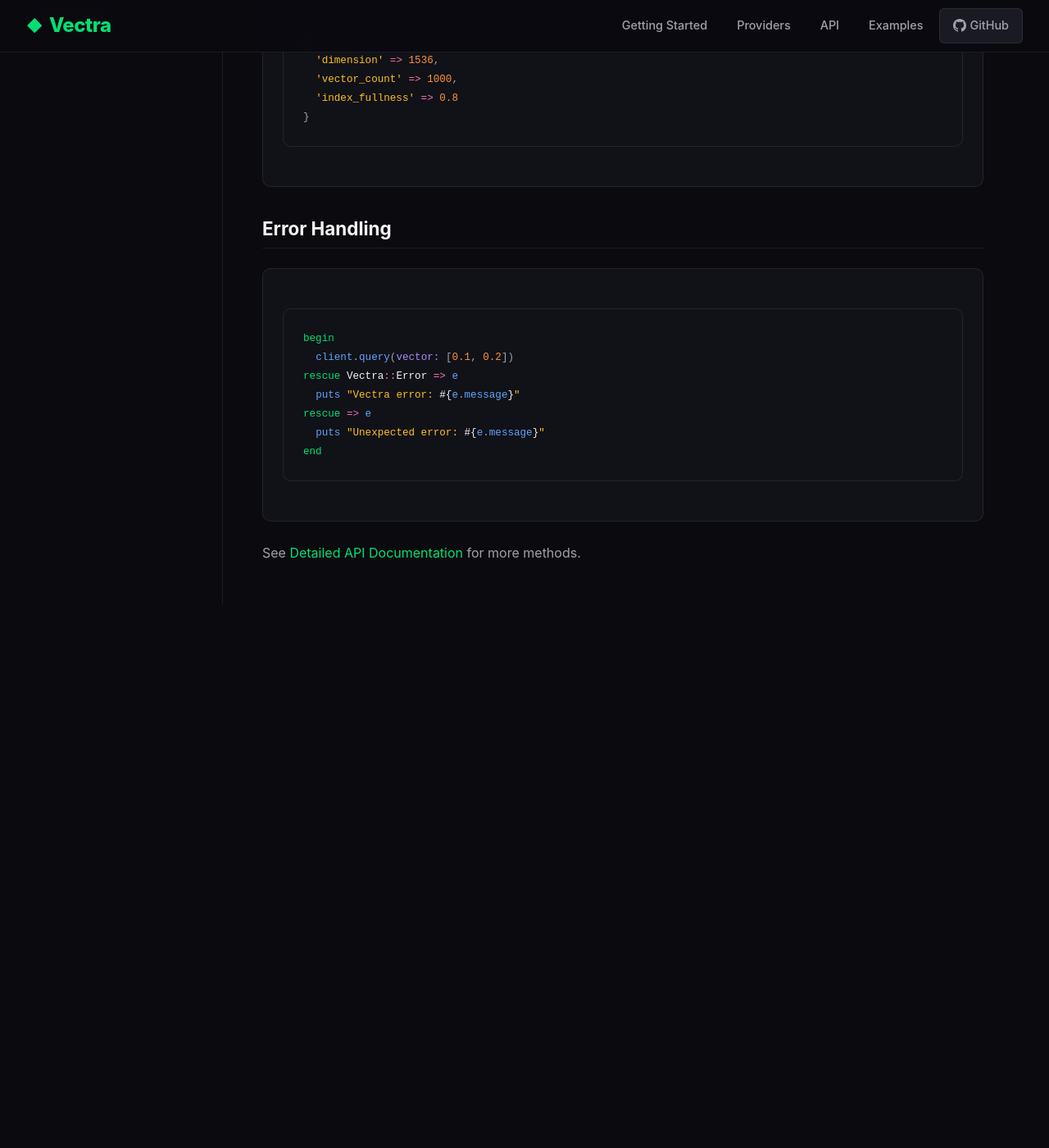
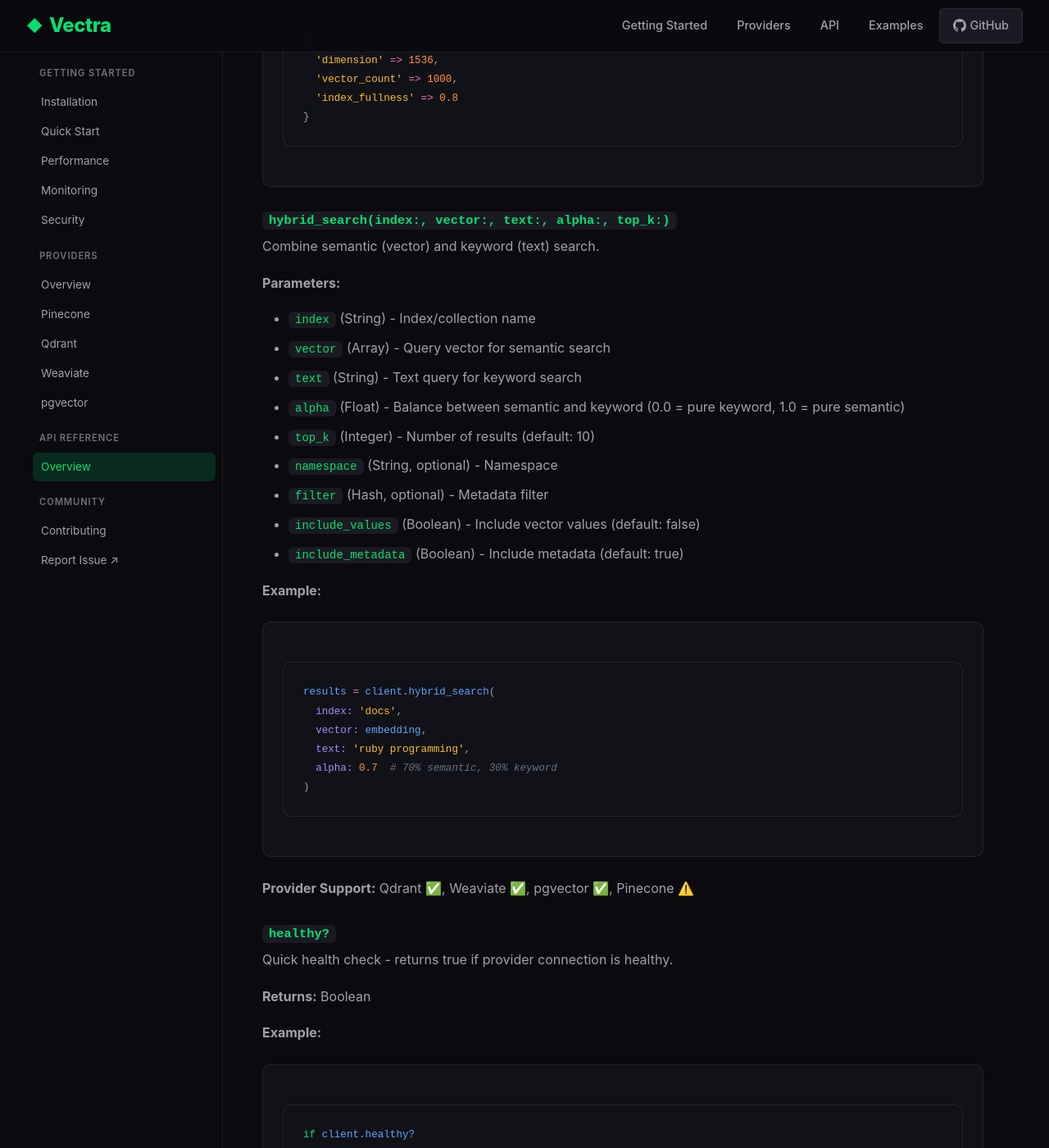
Before and after one commit to stokry/vectra, a Jekyll site: the page built from docs/api/overview.md, in a window 1280 px wide and 1400 px high, scrolled down 3469 px. Shown: the whole window at 82% size. Built offline with Jekyll 4.4.1, drawn with Linux system fonts in a browser that asks for light colours; before the commit the page ends 4206 px from its top, so only the background shows below that; some of the changed text lies outside the part shown.

Commit message:
Add hybrid search, progress tracking, and docs updates
Introduces hybrid search (semantic + keyword) across all providers with provider-specific support details. Adds batch progress callbacks for real-time tracking, vector normalization helpers, dimension validation, improved error messages, and connection health checks. Updates documentation and guides to cover new features and usage examples for Qdrant, Weaviate, pgvector, and Pinecone.

````diff
--- a/docs/api/overview.md
+++ b/docs/api/overview.md
@@ -111,6 +111,98 @@ Get index statistics.
 }
 ```
 
+### `hybrid_search(index:, vector:, text:, alpha:, top_k:)`
+
+Combine semantic (vector) and keyword (text) search.
+
+**Parameters:**
+- `index` (String) - Index/collection name
+- `vector` (Array) - Query vector for semantic search
+- `text` (String) - Text query for keyword search
+- `alpha` (Float) - Balance between semantic and keyword (0.0 = pure keyword, 1.0 = pure semantic)
+- `top_k` (Integer) - Number of results (default: 10)
+- `namespace` (String, optional) - Namespace
+- `filter` (Hash, optional) - Metadata filter
+- `include_values` (Boolean) - Include vector values (default: false)
+- `include_metadata` (Boolean) - Include metadata (default: true)
+
+**Example:**
+```ruby
+results = client.hybrid_search(
+  index: 'docs',
+  vector: embedding,
+  text: 'ruby programming',
+  alpha: 0.7  # 70% semantic, 30% keyword
+)
+```
+
+**Provider Support:** Qdrant ✅, Weaviate ✅, pgvector ✅, Pinecone ⚠️
+
+### `healthy?`
+
+Quick health check - returns true if provider connection is healthy.
+
+**Returns:** Boolean
+
+**Example:**
+```ruby
+if client.healthy?
+  client.upsert(...)
+end
+```
+
+### `ping`
+
+Ping provider and get connection health status with latency.
+
+**Returns:**
+```ruby
+{
+  healthy: true,
+  provider: :pinecone,
+  latency_ms: 45.23
+}
+```
+
+**Example:**
+```ruby
+status = client.ping
+puts "Latency: #{status[:latency_ms]}ms"
+```
+
+### `Vector.normalize(vector, type: :l2)`
+
+Normalize a vector array (non-mutating).
+
+**Parameters:**
+- `vector` (Array) - Vector values to normalize
+- `type` (Symbol) - Normalization type: `:l2` (default) or `:l1`
+
+**Returns:** Array of normalized values
+
+**Example:**
+```ruby
+embedding = openai_response['data'][0]['embedding']
+normalized = Vectra::Vector.normalize(embedding)
+client.upsert(vectors: [{ id: 'doc-1', values: normalized }])
+```
+
+### `vector.normalize!(type: :l2)`
+
+Normalize vector in-place (mutates the vector).
+
+**Parameters:**
+- `type` (Symbol) - Normalization type: `:l2` (default) or `:l1`
+
+**Returns:** Self (for method chaining)
+
+**Example:**
+```ruby
+vector = Vectra::Vector.new(id: 'doc-1', values: embedding)
+vector.normalize!  # L2 normalization
+client.upsert(vectors: [vector])
+```
+
 ## Error Handling
 
 ```ruby
````
Also changed, not shown: docs/guides/performance.md (+35 -1 lines), docs/providers/pgvector.md (+12 -0 lines), docs/providers/pinecone.md (+10 -0 lines), docs/providers/qdrant.md (+8 -0 lines), docs/providers/weaviate.md (+10 -0 lines), CHANGELOG.md.
